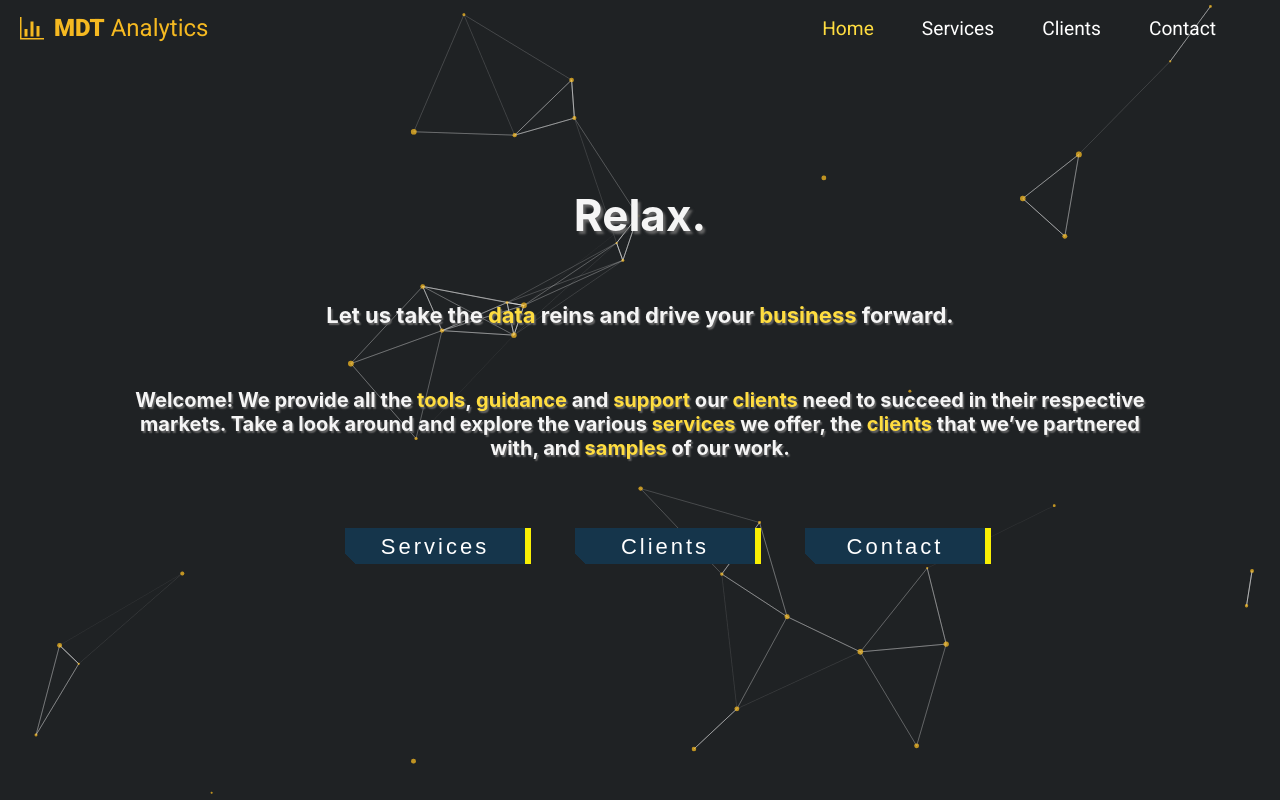
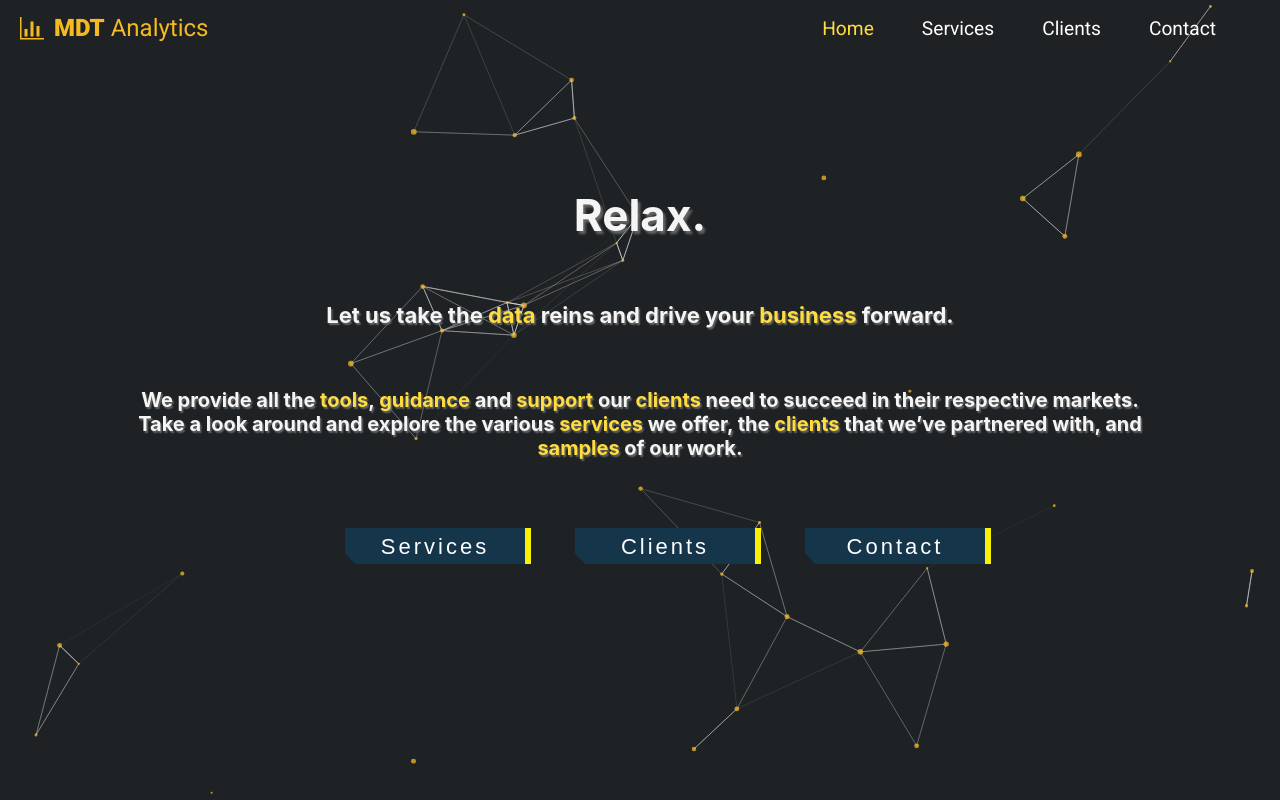
Before and after one commit to Mohammad-Afsari/mdtanalytics, a React (Create React App) app: page / in a window 1280 px wide. Built offline with nearby package versions, Linux system fonts and the light colour scheme.

Commit message:
Home page rev02a

```diff
--- a/src/components/home/Introduction/Introduction.js
+++ b/src/components/home/Introduction/Introduction.js
@@ -1,4 +1,3 @@
-import React, { useState } from "react";
 import { NavLink } from "react-router-dom/cjs/react-router-dom.min";
 
 const Introduction = () => {
@@ -6,7 +5,7 @@ const Introduction = () => {
         <div className="introduction">
             <h1>Relax.</h1>
             <h4>Let us take the <span>data</span> reins and drive your <span>business</span> forward.</h4>
-            <h5>Welcome! We provide all the <span>tools</span>, <span>guidance</span> and <span>support</span> our <span>clients</span> need to succeed in their respective markets. Take a look around and explore the various <span>services</span> we offer, the <span>clients</span> that we’ve partnered with, and <span>samples</span> of our work.</h5>
+            <h5>We provide all the <span>tools</span>, <span>guidance</span> and <span>support</span> our <span>clients</span> need to succeed in their respective markets. Take a look around and explore the various <span>services</span> we offer, the <span>clients</span> that we’ve partnered with, and <span>samples</span> of our work.</h5>
             <div className="links">
                 <NavLink to="/services" className="nav-logo">
                     <button className="linkBtn services">Services</button>
--- a/src/components/navbar/Navbar.js
+++ b/src/components/navbar/Navbar.js
@@ -2,7 +2,7 @@ import React, { useState } from "react";
 import { NavLink } from "react-router-dom";
 import "./Navbar.css";
 import { GoGraph } from 'react-icons/go'
-import { CgMenuRightAlt } from 'react-icons/cg'
+// import { CgMenuRightAlt } from 'react-icons/cg'
 
 
 function Navbar() {
--- a/src/components/navbar/navbar.css
+++ b/src/components/navbar/navbar.css
@@ -101,9 +101,9 @@
     cursor: pointer;
 }
 
-.brand:hover {
+/* .brand:hover {
     color: #ffdd40;
-}
+} */
 
 
 p span {
```
